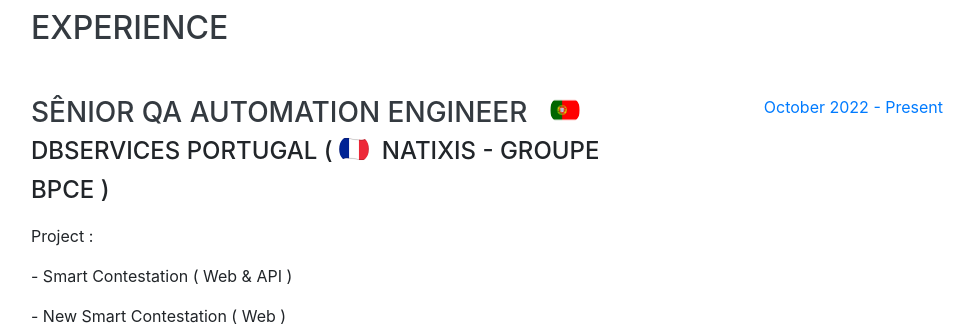
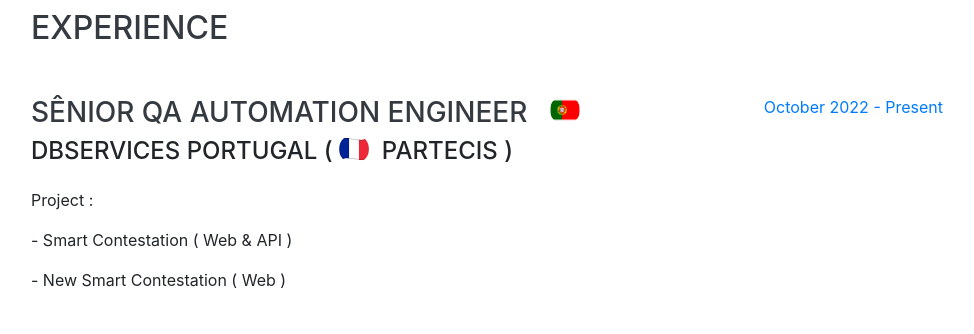
Before and after one commit to fernandosantosmarinho/fernandosantosmarinho.github.io, a website with bundled scripts: page index.html in a window 1280 px wide. Shown: the part 840-1174 px from the top of the page, without its empty margins (289-1263 px from the left). Built offline with nearby package versions, Linux system fonts and the light colour scheme; files whose address does not match are found by name; a web font is replaced by a local one.

Commit message:
Update index.html

```diff
--- a/index.html
+++ b/index.html
@@ -111,7 +111,7 @@
         <div class="resume-item d-flex flex-column flex-md-row justify-content-between mb-5">
           <div class="resume-content">
             <h3 class="mb-0">Sênior QA Automation Engineer&nbsp;&nbsp; <img width="30" height="30" class="img-fluid img-profile rounded-circle mx-auto mb-2" title="Portugal" src="img/portugal-flag-icon.png" alt="Brasil"></h3>
-            <div class="subheading mb-3">DBServices Portugal ( <img width="30" height="30" class="img-fluid img-profile rounded-circle mx-auto mb-2" title="France" src="img/france-flag-icon.png" alt="Brasil">&nbsp;&nbsp;NATIXIS - Groupe BPCE )</div>
+            <div class="subheading mb-3">DBServices Portugal ( <img width="30" height="30" class="img-fluid img-profile rounded-circle mx-auto mb-2" title="France" src="img/france-flag-icon.png" alt="Brasil">&nbsp;&nbsp;PARTECIS )</div>
             <p> Project :</p>
             <p>   -  Smart Contestation ( Web & API ) </p>
             <p>   -  New Smart Contestation ( Web )  </p>
```
